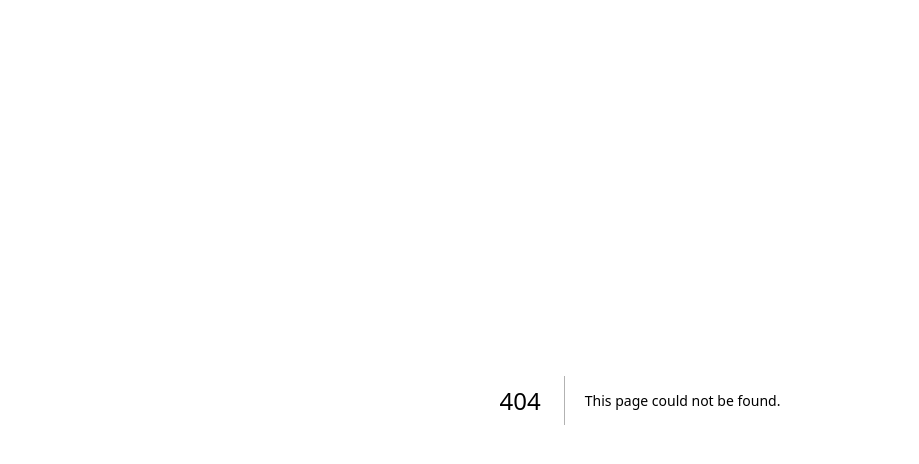
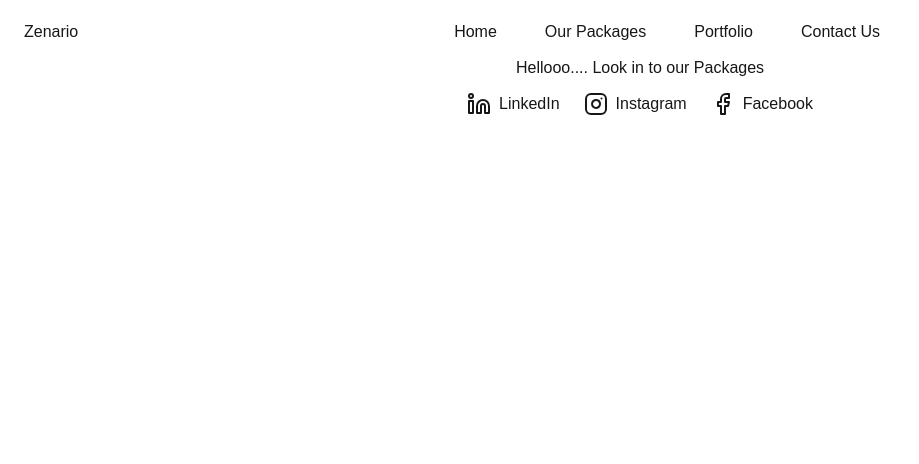
Before and after one commit to gaznis/wedding-photography, a Next.js app: page /packages in a window 1280 px wide. Before the commit this address had no page. Shown: the top 464 px of the page, without its empty margins (0-919 px from the left). Built offline with nearby package versions, Linux system fonts and the light colour scheme.

Commit message:
Adds header footer and some sample contents

```diff
--- /dev/null
+++ b/app/contact/page.tsx
@@ -0,0 +1,8 @@
+// `app/dashboard/page.tsx` is the UI for the `/dashboard` URL
+export default function Contact() {
+    return (
+            <div className="flex flex-col gap-8 row-start-2 items-center justify-center m-3">
+                <h1>Hellooo.... Contact us</h1>
+            </div>
+    );
+}
--- a/app/layout.tsx
+++ b/app/layout.tsx
@@ -1,3 +1,5 @@
+import { Footer } from "@/components/footer";
+import { Navbar } from "@/components/navbar";
 import type { Metadata } from "next";
 import localFont from "next/font/local";
 import "./globals.css";
@@ -28,7 +30,11 @@ export default function RootLayout({
       <body
         className={`${geistSans.variable} ${geistMono.variable} antialiased`}
       >
-        {children}
+        <div className="mt-5">
+          <Navbar />
+          {children}
+          <Footer />
+        </div>
       </body>
     </html>
   );
--- /dev/null
+++ b/app/packages/page.tsx
@@ -0,0 +1,8 @@
+// `app/dashboard/page.tsx` is the UI for the `/dashboard` URL
+export default function Page() {
+    return (
+            <div className="flex flex-col gap-8 row-start-2 items-center justify-center m-3">
+                <h1>Hellooo.... Look in to our Packages</h1>
+            </div>
+    );
+}
--- a/app/page.tsx
+++ b/app/page.tsx
@@ -1,101 +1,12 @@
-import Image from "next/image";
+import { Navbar } from "@/components/navbar";
 
 export default function Home() {
   return (
-    <div className="grid grid-rows-[20px_1fr_20px] items-center justify-items-center min-h-screen p-8 pb-20 gap-16 sm:p-20 font-[family-name:var(--font-geist-sans)]">
-      <main className="flex flex-col gap-8 row-start-2 items-center sm:items-start">
-        <Image
-          className="dark:invert"
-          src="https://nextjs.org/icons/next.svg"
-          alt="Next.js logo"
-          width={180}
-          height={38}
-          priority
-        />
-        <ol className="list-inside list-decimal text-sm text-center sm:text-left font-[family-name:var(--font-geist-mono)]">
-          <li className="mb-2">
-            Get started by editing{" "}
-            <code className="bg-black/[.05] dark:bg-white/[.06] px-1 py-0.5 rounded font-semibold">
-              app/page.tsx
-            </code>
-            .
-          </li>
-          <li>Save and see your changes instantly.</li>
-        </ol>
+    <div>
+      <main className="flex flex-col gap-8 row-start-2 items-center justify-center m-3">
+      <h1>Zenario Wedding Photography</h1>
+      </main>
 
-        <div className="flex gap-4 items-center flex-col sm:flex-row">
-          <a
-            className="rounded-full border border-solid border-transparent transition-colors flex items-center justify-center bg-foreground text-background gap-2 hover:bg-[#383838] dark:hover:bg-[#ccc] text-sm sm:text-base h-10 sm:h-12 px-4 sm:px-5"
-            href="https://vercel.com/new?utm_source=create-next-app&utm_medium=appdir-template-tw&utm_campaign=create-next-app"
-            target="_blank"
-            rel="noopener noreferrer"
-          >
-            <Image
-              className="dark:invert"
-              src="https://nextjs.org/icons/vercel.svg"
-              alt="Vercel logomark"
-              width={20}
-              height={20}
-            />
-            Deploy now
-          </a>
-          <a
-            className="rounded-full border border-solid border-black/[.08] dark:border-white/[.145] transition-colors flex items-center justify-center hover:bg-[#f2f2f2] dark:hover:bg-[#1a1a1a] hover:border-transparent text-sm sm:text-base h-10 sm:h-12 px-4 sm:px-5 sm:min-w-44"
-            href="https://nextjs.org/docs?utm_source=create-next-app&utm_medium=appdir-template-tw&utm_campaign=create-next-app"
-            target="_blank"
-            rel="noopener noreferrer"
-          >
-            Read our docs
-          </a>
-        </div>
-      </main>
-      <footer className="row-start-3 flex gap-6 flex-wrap items-center justify-center">
-        <a
-          className="flex items-center gap-2 hover:underline hover:underline-offset-4"
-          href="https://nextjs.org/learn?utm_source=create-next-app&utm_medium=appdir-template-tw&utm_campaign=create-next-app"
-          target="_blank"
-          rel="noopener noreferrer"
-        >
-          <Image
-            aria-hidden
-            src="https://nextjs.org/icons/file.svg"
-            alt="File icon"
-            width={16}
-            height={16}
-          />
-          Learn
-        </a>
-        <a
-          className="flex items-center gap-2 hover:underline hover:underline-offset-4"
-          href="https://vercel.com/templates?framework=next.js&utm_source=create-next-app&utm_medium=appdir-template-tw&utm_campaign=create-next-app"
-          target="_blank"
-          rel="noopener noreferrer"
-        >
-          <Image
-            aria-hidden
-            src="https://nextjs.org/icons/window.svg"
-            alt="Window icon"
-            width={16}
-            height={16}
-          />
-          Examples
-        </a>
-        <a
-          className="flex items-center gap-2 hover:underline hover:underline-offset-4"
-          href="https://nextjs.org?utm_source=create-next-app&utm_medium=appdir-template-tw&utm_campaign=create-next-app"
-          target="_blank"
-          rel="noopener noreferrer"
-        >
-          <Image
-            aria-hidden
-            src="https://nextjs.org/icons/globe.svg"
-            alt="Globe icon"
-            width={16}
-            height={16}
-          />
-          Go to nextjs.org →
-        </a>
-      </footer>
     </div>
   );
 }
--- /dev/null
+++ b/components/footer.tsx
@@ -0,0 +1,39 @@
+import Image from "next/image";
+import { Facebook, Instagram, Linkedin } from "react-feather";
+
+export const Footer = () => {
+  return (
+      <footer className="row-start-3 flex gap-6 flex-wrap items-center justify-center">
+          <a
+              className="flex items-center gap-2 hover:underline hover:underline-offset-4"
+              href="https://nextjs.org/learn?utm_source=create-next-app&utm_medium=appdir-template-tw&utm_campaign=create-next-app"
+              target="_blank"
+              rel="noopener noreferrer"
+          >
+              <Linkedin
+              />
+              LinkedIn
+          </a>
+          <a
+              className="flex items-center gap-2 hover:underline hover:underline-offset-4"
+              href="https://vercel.com/templates?framework=next.js&utm_source=create-next-app&utm_medium=appdir-template-tw&utm_campaign=create-next-app"
+              target="_blank"
+              rel="noopener noreferrer"
+          >
+              <Instagram
+              />
+              Instagram
+          </a>
+          <a
+              className="flex items-center gap-2 hover:underline hover:underline-offset-4"
+              href="https://nextjs.org?utm_source=create-next-app&utm_medium=appdir-template-tw&utm_campaign=create-next-app"
+              target="_blank"
+              rel="noopener noreferrer"
+          >
+              <Facebook
+              />
+              Facebook
+          </a>
+      </footer>
+  )
+}
--- /dev/null
+++ b/components/navbar.tsx
@@ -0,0 +1,36 @@
+import React from "react"
+import Link from "next/link"
+
+export function Navbar() {
+  return (
+    <header>
+      <nav className="container flex flex-col items-start justify-between px-6 mx-auto md:flex-row md:items-center">
+        <Link href="/">
+          Zenario
+        </Link>
+        <ul className="grid grid-flow-col gap-4 mx-auto mt-6 md:mt-0 auto-cols-auto md:auto-rows-auto md:gap-8 lg:gap-12">
+          <li>
+            <Link href='/'>
+                Home
+            </Link>
+          </li>
+          <li>
+            <Link href='packages'>
+                Our Packages
+            </Link>
+          </li>
+          <li>
+            <Link href='portfolio'>
+                Portfolio
+            </Link>
+          </li>
+          <li>
+            <Link href='contact'>
+                Contact Us
+            </Link>
+          </li>
+        </ul>
+      </nav>
+    </header>
+  )
+}
```
